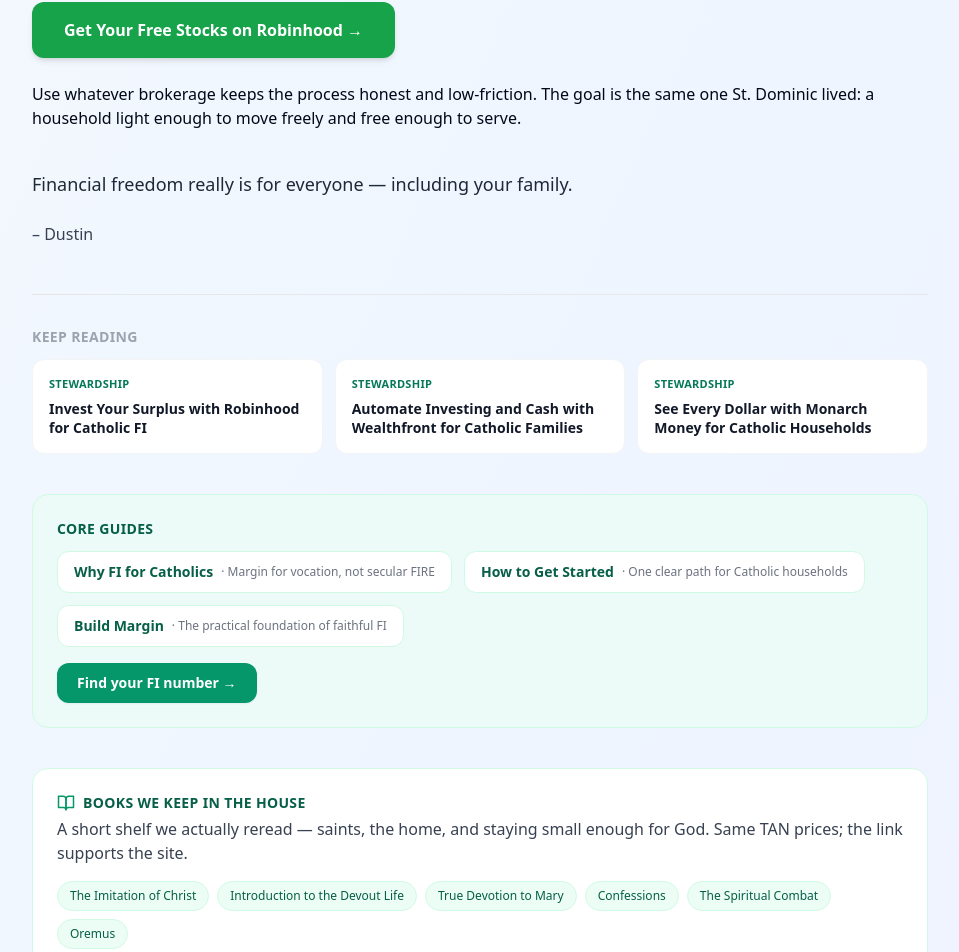
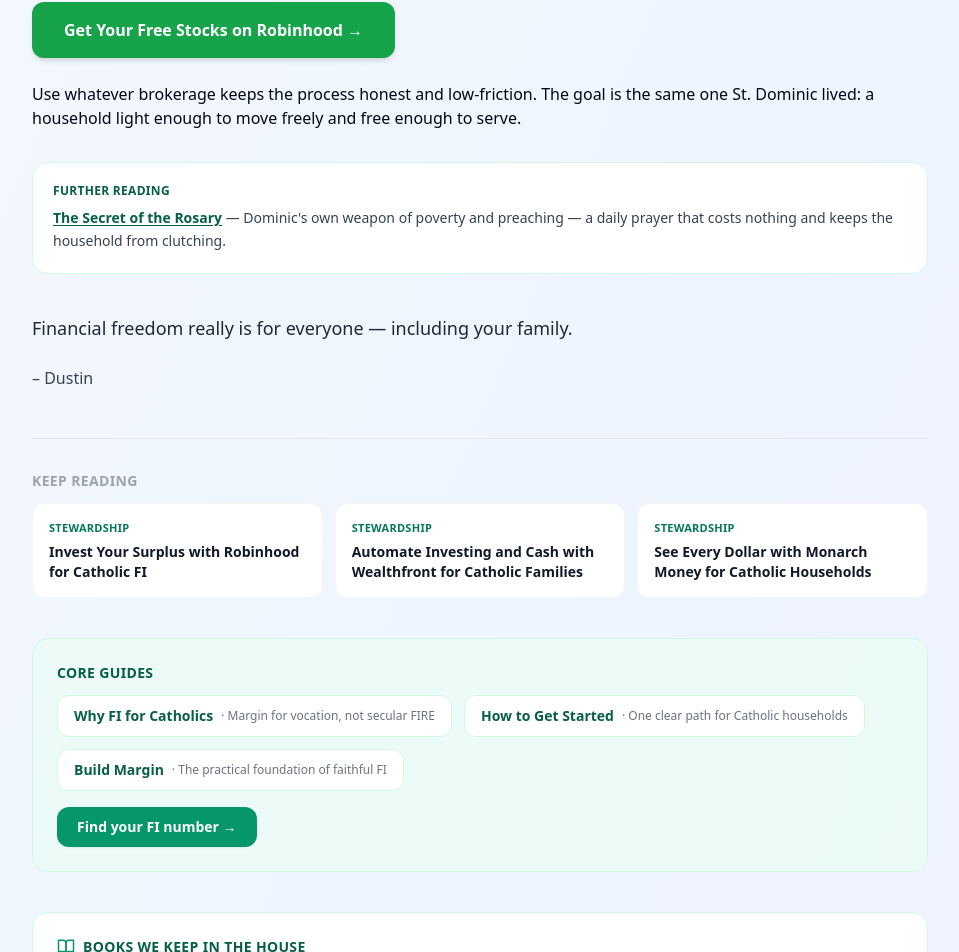
Before and after one commit to daughterpop/super-fi-calc, a React (Vite) app: page /blog/build-margin-through-gospel-poverty-lessons-from-st-dominic in a window 1280 px wide. Shown: the part 1252-2204 px from the top of the page, without its empty margins (160-1119 px from the left). Built offline with nearby package versions, Linux system fonts and the light colour scheme.

Commit message:
Add TAN further reading to Clare, Jane Frances, Queenship, and Dominic posts

```diff
--- a/src/pages/build-margin-for-royal-peace-lessons-from-the-queenship-of-mary.jsx
+++ b/src/pages/build-margin-for-royal-peace-lessons-from-the-queenship-of-mary.jsx
@@ -1,5 +1,6 @@
 import React from 'react';
 import BlogPostFooter from '../components/BlogPostFooter';
+import FurtherReading from '../components/FurtherReading';
 
 export default function BuildMarginForRoyalPeaceLessonsFromTheQueenshipOfMary() {
   return (
@@ -39,6 +40,11 @@ export default function BuildMarginForRoyalPeaceLessonsFromTheQueenshipOfMary()
           When the household is no longer ruled by the fear of running short or the pressure to keep up, the family can more easily live under the Queen’s care. Financial independence, lived this way, becomes ordinary fidelity — the practical foundation that lets maternal love and royal peace shape the home.
         </p>
 
+        <FurtherReading
+          title="True Devotion to Mary"
+          note="a way to put the household under her care on purpose — not as a mood, as a consecration."
+        />
+
         <p className="text-lg font-medium text-gray-800 mt-10">
           Financial freedom really is for everyone — including your family.
         </p>
--- a/src/pages/build-margin-that-guards-your-peace-lessons-from-st-jane-frances-de-chantal.jsx
+++ b/src/pages/build-margin-that-guards-your-peace-lessons-from-st-jane-frances-de-chantal.jsx
@@ -1,5 +1,6 @@
 import React from 'react';
 import BlogPostFooter from '../components/BlogPostFooter';
+import FurtherReading from '../components/FurtherReading';
 
 export default function BuildMarginThatGuardsYourPeaceLessonsFromStJaneFrancesDeChantal() {
   return (
@@ -50,6 +51,11 @@ export default function BuildMarginThatGuardsYourPeaceLessonsFromStJaneFrancesDe
           Once the gap appears, keep it simple. Low-cost index funds can grow in the background while the family stays free of constant money drama. The goal is not accumulation for status. It is the same quiet strength Jane Frances modeled: a household light enough and stable enough that ordinary ups and downs no longer threaten its peace or its ability to love.
         </p>
 
+        <FurtherReading
+          title="Introduction to the Devout Life"
+          note="Francis de Sales wrote it for people in the world, including Jane's circle — a household rule that guards peace without leaving the home."
+        />
+
         <p className="text-lg font-medium text-gray-800 mt-10">
           Financial freedom really is for everyone — including your family.
         </p>
--- a/src/pages/build-margin-through-gospel-poverty-lessons-from-st-dominic.jsx
+++ b/src/pages/build-margin-through-gospel-poverty-lessons-from-st-dominic.jsx
@@ -1,5 +1,6 @@
 import React from 'react';
 import BlogPostFooter from '../components/BlogPostFooter';
+import FurtherReading from '../components/FurtherReading';
 
 export default function BuildMarginThroughGospelPovertyLessonsFromStDominic() {
   return (
@@ -67,6 +68,11 @@ export default function BuildMarginThroughGospelPovertyLessonsFromStDominic() {
           Use whatever brokerage keeps the process honest and low-friction. The goal is the same one St. Dominic lived: a household light enough to move freely and free enough to serve.
         </p>
 
+        <FurtherReading
+          title="The Secret of the Rosary"
+          note="Dominic's own weapon of poverty and preaching — a daily prayer that costs nothing and keeps the household from clutching."
+        />
+
         <p className="text-lg font-medium text-gray-800 mt-10">
           Financial freedom really is for everyone — including your family.
         </p>
--- a/src/pages/live-light-like-st-clare-lessons-for-family-freedom.jsx
+++ b/src/pages/live-light-like-st-clare-lessons-for-family-freedom.jsx
@@ -1,6 +1,7 @@
 import React from 'react';
 import { Link } from 'react-router-dom';
 import BlogPostFooter from '../components/BlogPostFooter';
+import FurtherReading from '../components/FurtherReading';
 
 export default function LiveLightLikeStClareLessonsForFamilyFreedom() {
   return (
@@ -66,6 +67,11 @@ export default function LiveLightLikeStClareLessonsForFamilyFreedom() {
           once with honest numbers.
         </p>
 
+        <FurtherReading
+          title="The Imitation of Christ"
+          note="Clare's lighter load in book form: own less so the heart can follow without dragging a court behind it."
+        />
+
         <p className="text-lg font-medium text-gray-800 mt-10">
           Financial freedom really is for everyone — including your family.
         </p>
```
